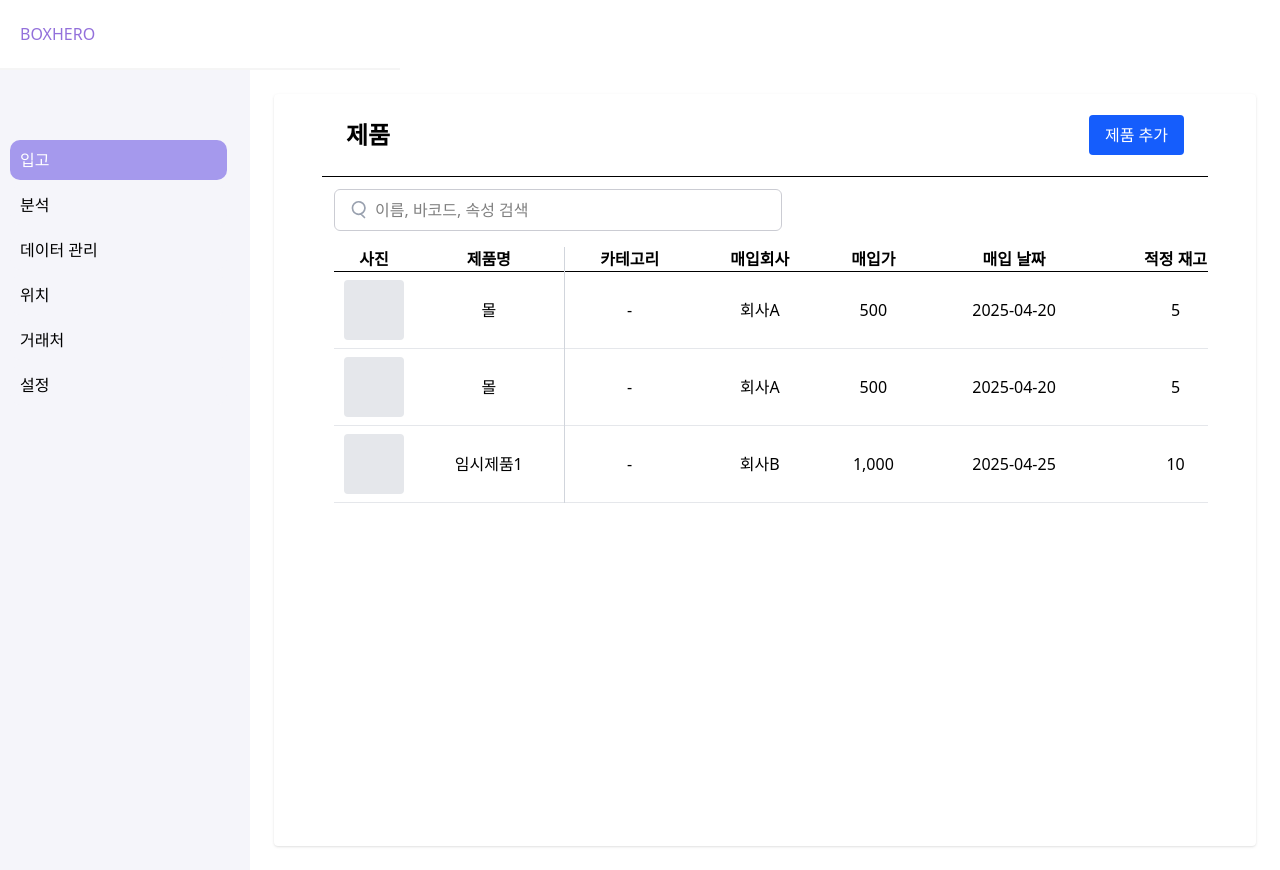
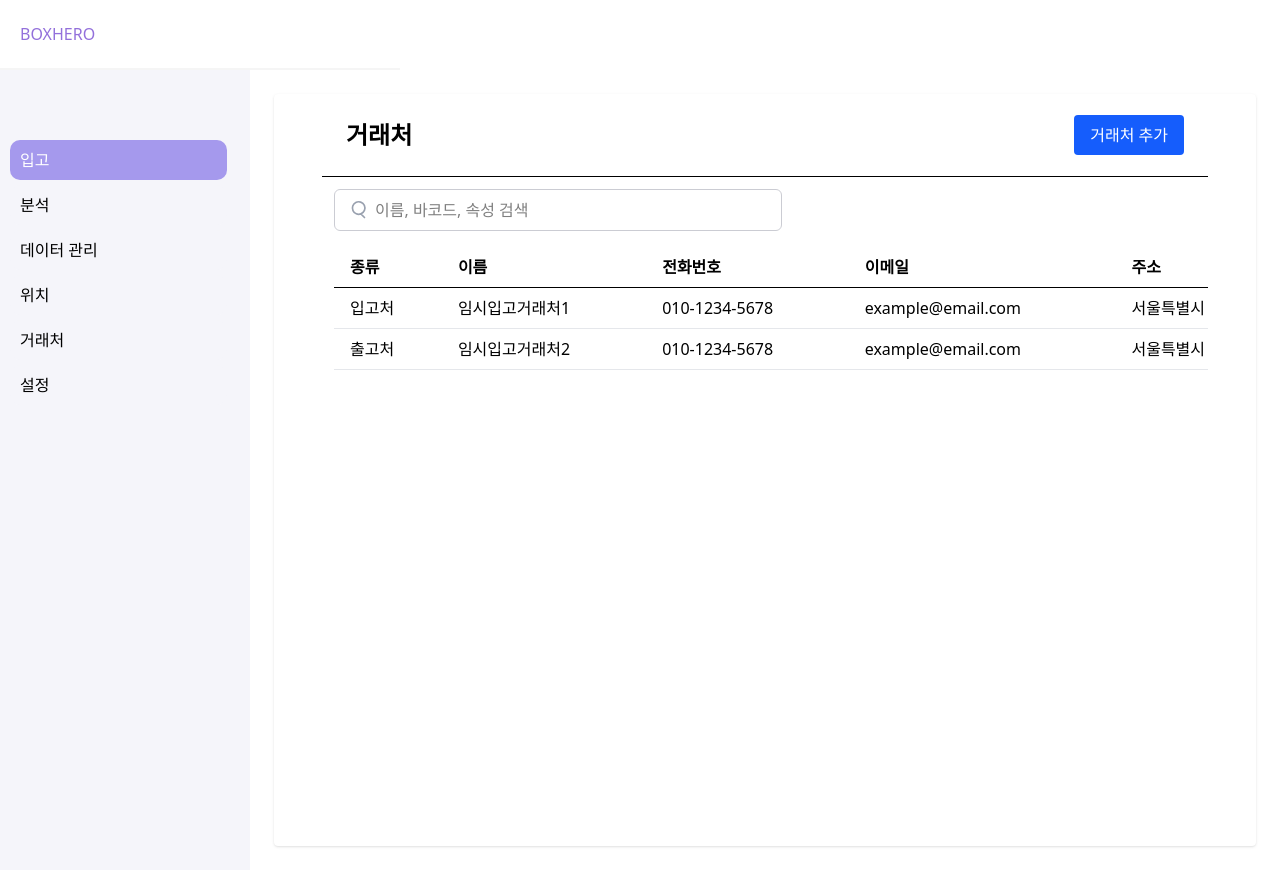
Before and after one commit to ESPko/finalTeamproject1, a React (Vite) app in the folder team1_react/: page / in a window 1280 px wide. Built offline with nearby package versions, Linux system fonts and the light colour scheme.

Commit message:
no message

```diff
--- a/team1_react/src/main.jsx
+++ b/team1_react/src/main.jsx
@@ -27,9 +27,9 @@ createRoot(document.getElementById('root')).render(
     <SideBar />
     {/*    비품 목록 페이지*/}
     {/*<ProductList/>*/}
-    <EquipmentInformation/>
+    {/*<EquipmentInformation/>*/}
     {/*  <LocationInfo/>*/}
-    {/*  <ClientList/>*/}
+      <ClientList/>
     </div>
 
   </StrictMode>,
--- a/team1_react/src/page/Client/ClientList.jsx
+++ b/team1_react/src/page/Client/ClientList.jsx
@@ -42,8 +42,8 @@ function ClientList() {
 
 
   return (
-    <main className=" flex-1 p-6 overflow-y-auto ">
-      <div className="bg-white rounded shadow p-4 h-full min-w-[840px] overflow-auto" style={{ padding: '0px 40px 80px 40px' }}>
+    <div className=" flex-1 p-6 overflow-y-auto ">
+      <div className="bg-white rounded shadow p-4 h-full min-w-[100px] overflow-auto" style={{ padding: '0px 40px 80px 40px' }}>
     <div>
       <Topline
         title="거래처"
@@ -143,7 +143,7 @@ function ClientList() {
       </Modal>
     </div>
       </div>
-    </main>
+    </div>
   );
 }
 
--- a/team1_react/src/page/location/LocationInfo.jsx
+++ b/team1_react/src/page/location/LocationInfo.jsx
@@ -26,8 +26,8 @@ function LocationInfo() {
   const [selectedLocation, setSelectedLocation] = useState(null);
 
   return (
-    <main className=" flex-1 p-6 overflow-y-auto ">
-      <div className="bg-white rounded shadow p-4 h-full min-w-[840px] overflow-auto" style={{ padding: '0px 40px 80px 40px' }}>
+    <div className=" flex-1 p-6 overflow-y-auto ">
+      <div className="bg-white rounded shadow p-4 h-full min-w-[100px] overflow-auto" style={{ padding: '0px 40px 80px 40px' }}>
     <div>
       <Topline
         title="위치"
@@ -119,7 +119,7 @@ function LocationInfo() {
 
     </div>
       </div>
-    </main>
+    </div>
   );
 }
 
```
